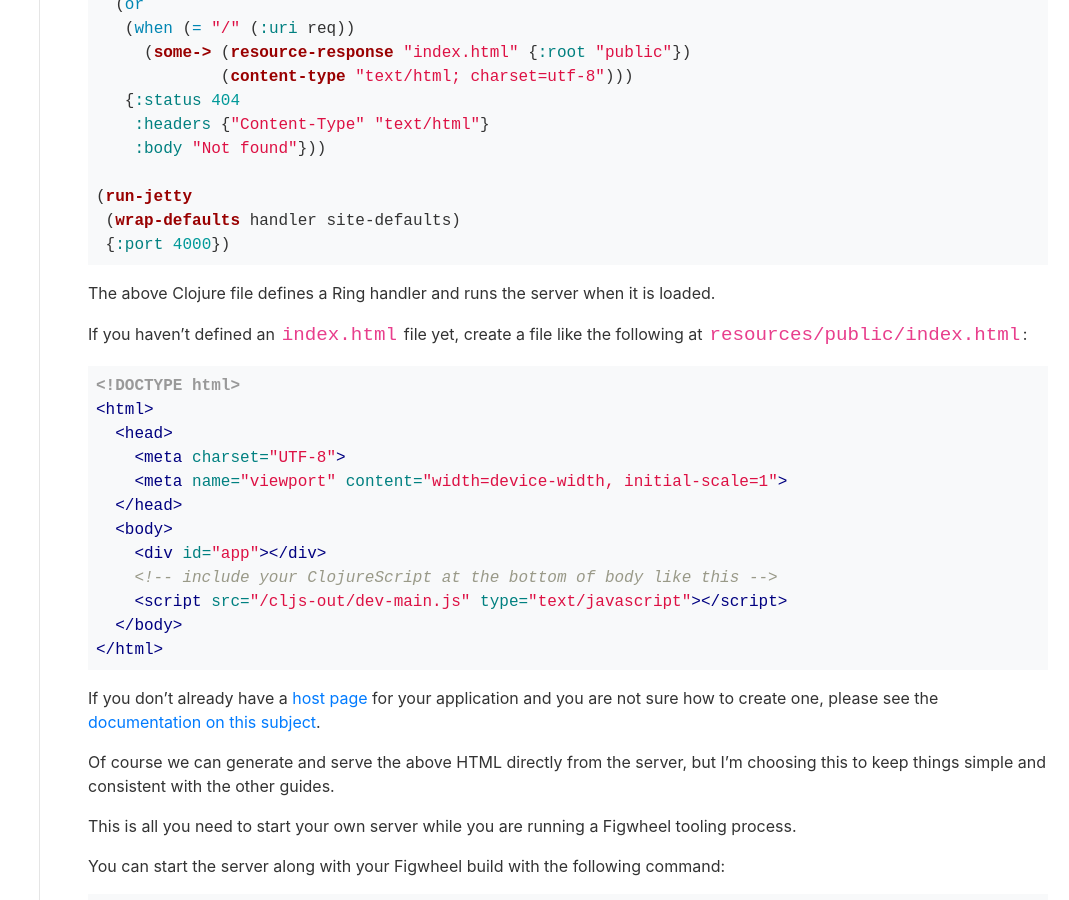
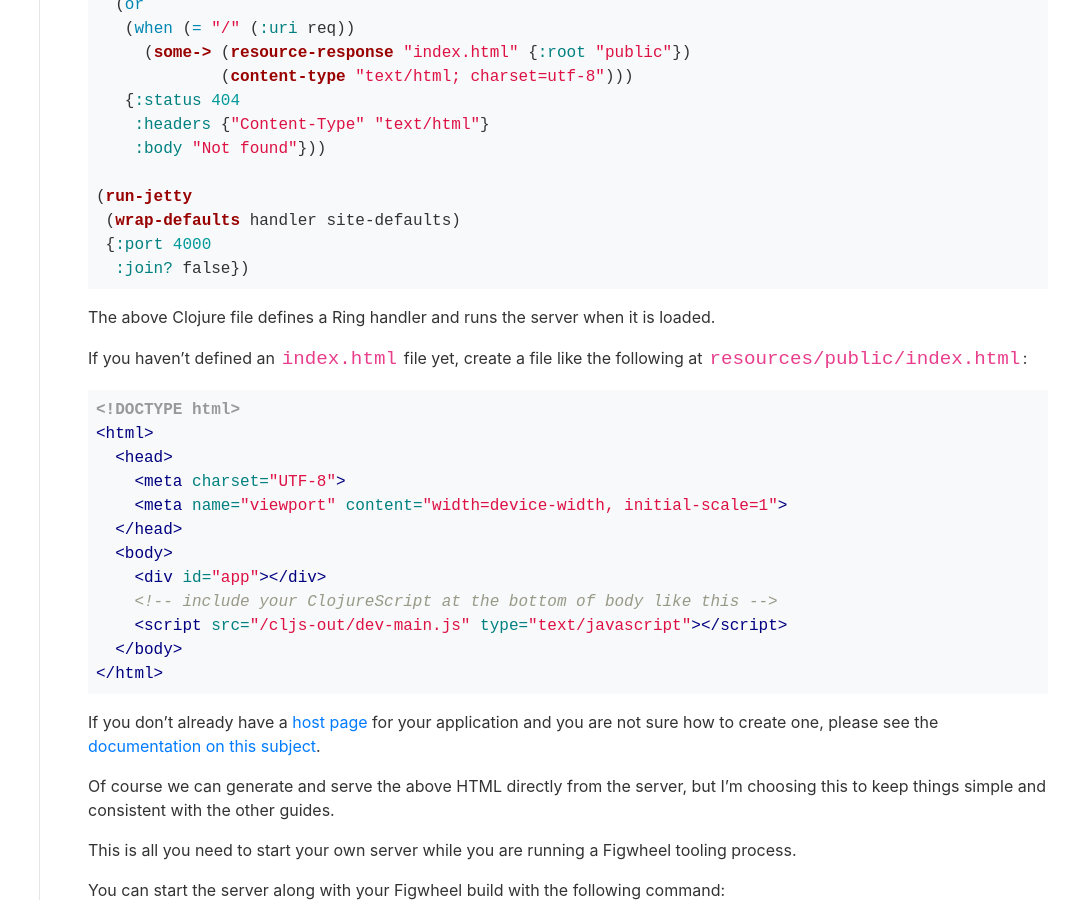
Before and after one commit to bhauman/figwheel-main, a Jekyll site: the page built from docs/docs/your_own_server.md, in a window 1280 px wide and 900 px high, scrolled down 1707 px. Shown: the whole window, without its empty margins (211-1280 px from the left). Built offline with Jekyll 4.4.1, drawn with Linux system fonts in a browser that asks for light colours.

Commit message:
Issues #169 #213 (#217)
The complaints are that figwheel does not start. I figure that the (run-jetty) call is blocking. So either put the whole call in a (future) or change the :join? to false. Not sure which is better or any implication. For your consideration.

````diff
--- a/docs/docs/your_own_server.md
+++ b/docs/docs/your_own_server.md
@@ -106,7 +106,8 @@ file at `scripts/server.clj` with the following content:
 
 (run-jetty
  (wrap-defaults handler site-defaults)
- {:port 4000})
+ {:port 4000
+  :join? false})
 ```
 
 The above Clojure file defines a Ring handler and runs the server when
````
